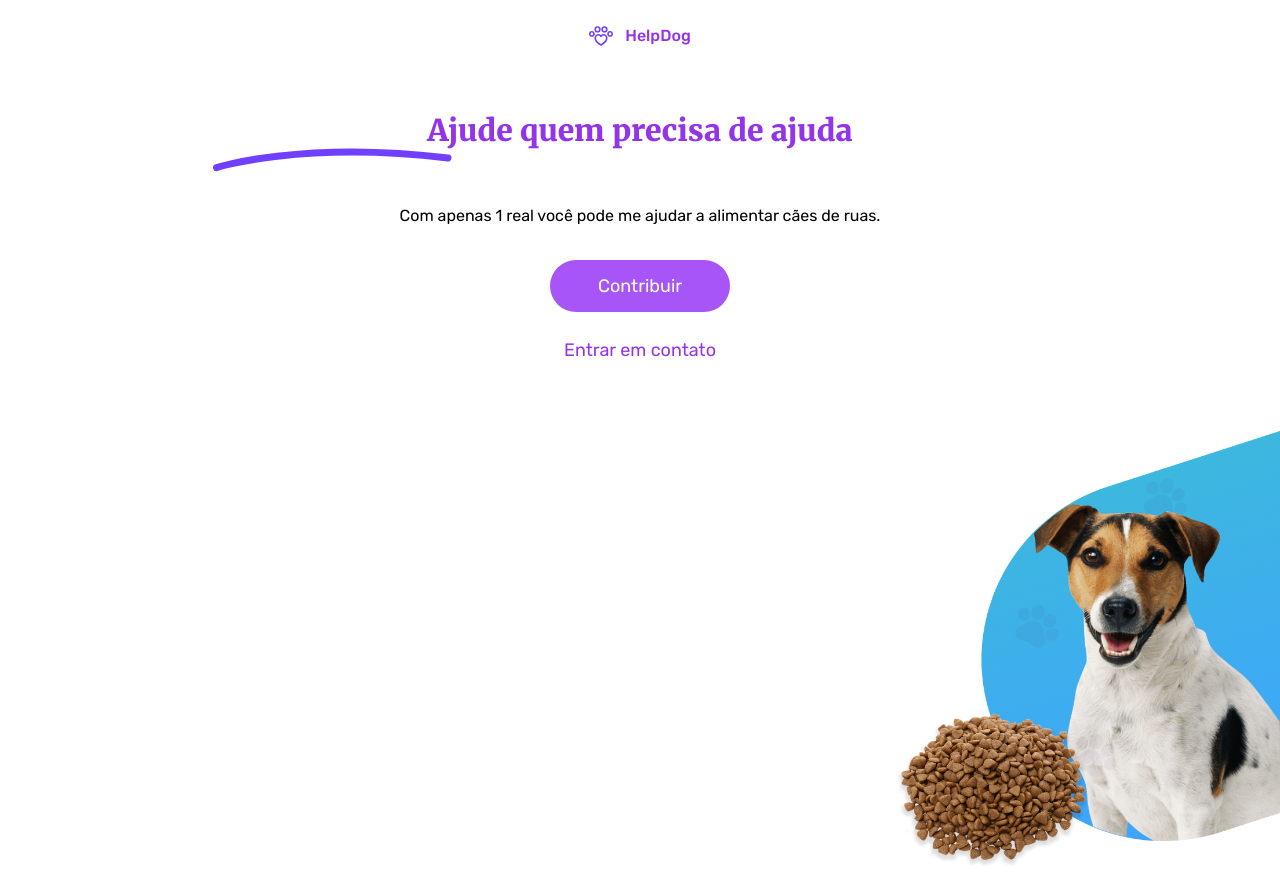
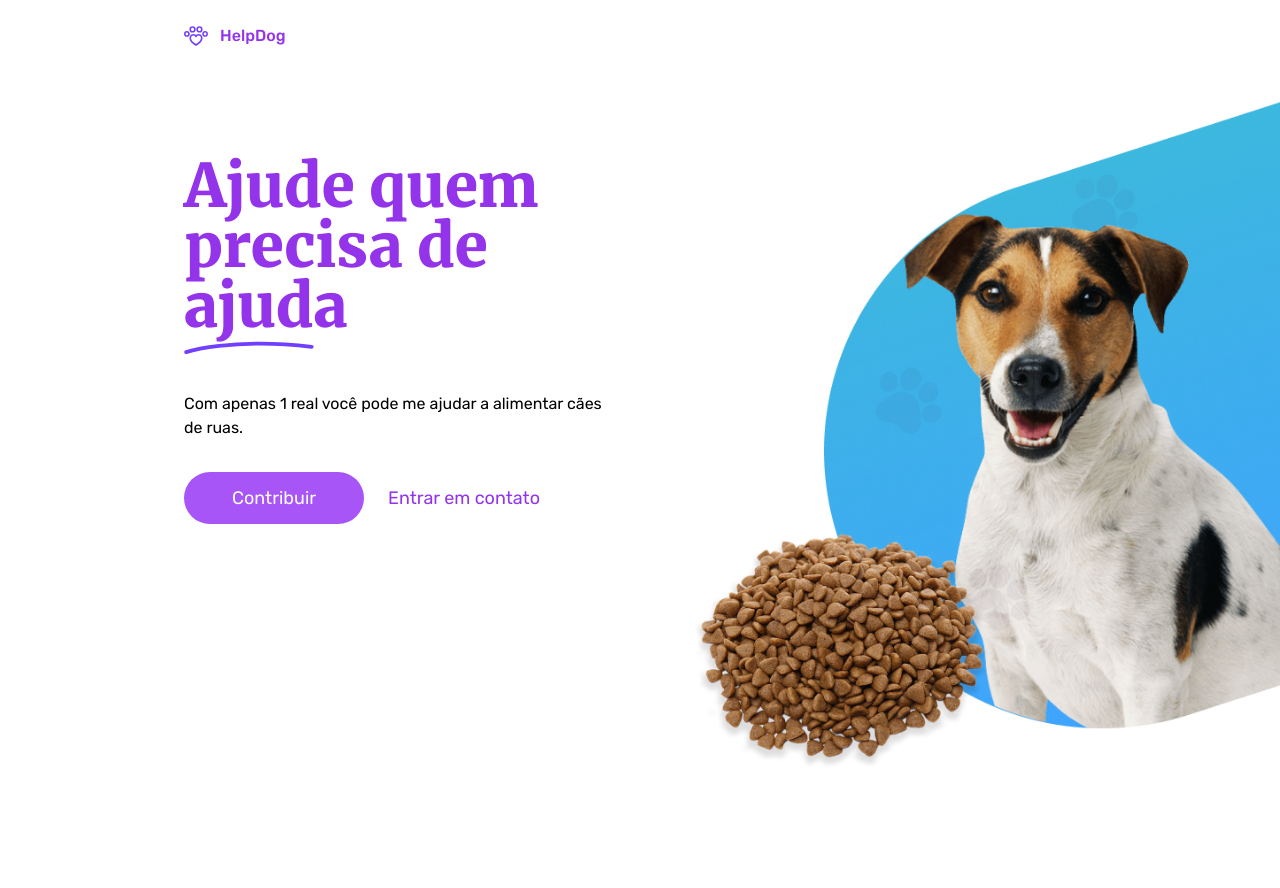
Before and after one commit to joaohenrik03/help-dog, a React (Vite) app: page / in a window 1280 px wide. After the commit the page ends 800 px from the top, so only its background shows below. Built offline with nearby package versions, Linux system fonts and the light colour scheme.

Commit message:
Responsive style applied

```diff
--- a/src/App.tsx
+++ b/src/App.tsx
@@ -3,28 +3,28 @@ import DogBgImg from './assets/dog-bg.png';
 
 export function App() {
   return (
-    <div className='grid'>
-      <div className='pt-6 pr-6 pl-6 text-center'>
-        <span className='flex items-center justify-center gap-3 text-purple-600 font-medium mb-16 font-rubik'>
+    <div className='grid lg:grid-cols-2 lg:h-screen'>
+      <div className='pt-6 pr-6 pl-6 text-center lg:pb-6 lg:ml-40'>
+        <span className='flex items-center justify-center gap-3 text-purple-600 font-medium mb-16 font-rubik lg:justify-start lg:mb-[25%]'>
           <Logo />
           HelpDog
         </span>
 
         <main>
           <div className='mb-8'>
-            <h1 className='text-purple-600 text-3xl font-extrabold font-merriweather'>
+            <h1 className='text-purple-600 text-3xl font-extrabold font-merriweather lg:text-6xl lg:text-left'>
               Ajude quem precisa de ajuda
             </h1>
-            <svg className='w-[50%]' height="24" viewBox="0 0 239 24" fill="none" xmlns="http://www.w3.org/2000/svg">
+            <svg className='w-[50%] md:w-[75%] lg:w-[30%]' height="24" viewBox="0 0 239 24" fill="none" xmlns="http://www.w3.org/2000/svg">
                 <path d="M4 19.6159C4 19.6159 89 -7.72852 235.5 9.95114" stroke="#713FFF" stroke-width="7" stroke-linecap="round" />
             </svg>
           </div>
 
-          <p className='purple-600 font-normal mb-8 font-rubik'>
+          <p className='purple-600 font-normal mb-8 font-rubik lg:text-left'>
             Com apenas 1 real você pode me ajudar a alimentar cães de ruas.
           </p>
 
-          <div className='grid gap-6 justify-center'>
+          <div className='flex flex-col items-center justify-center gap-6 lg:flex-row lg:justify-start'>
             <a href="#" className='text-lg bg-purple-500 px-12 py-3 rounded-[40px] text-white max-w-[180px] font-rubik'>
               Contribuir
             </a>
@@ -36,7 +36,7 @@ export function App() {
       </div>
 
       <div className='min-w-screen flex justify-end'>
-        <img src={DogBgImg} alt="Foto de um cachorro com um monte de ração na sua frente" className='max-w-[400px] block' />
+        <img src={DogBgImg} alt="Foto de um cachorro com um monte de ração na sua frente" className='max-w-[400px] block lg:max-w-none lg:max-h-screen' />
       </div>
     </div>
   )
```
